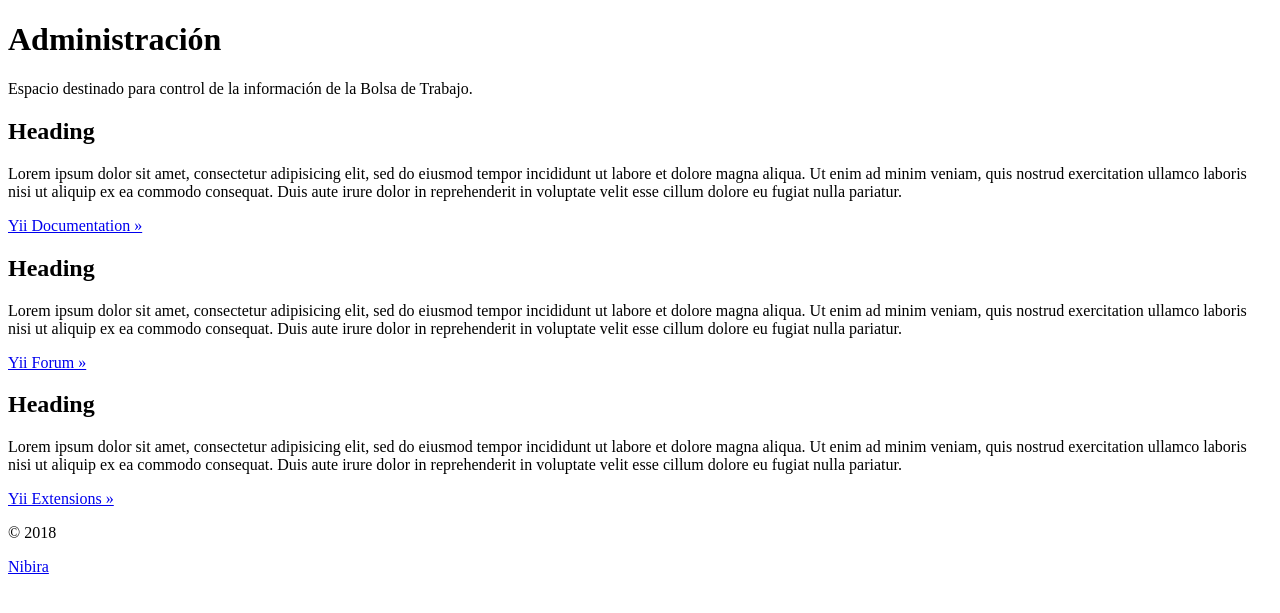
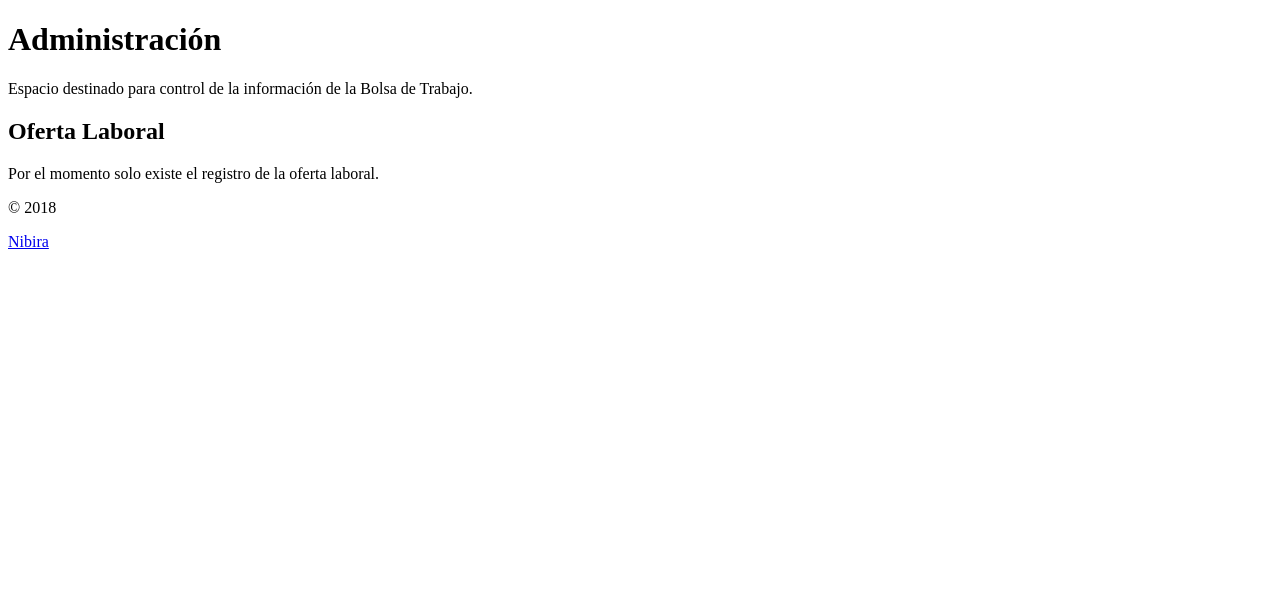
Before and after one commit to rvences/bolsnet, a Yii app: template backend/views/site/index.php in a window 1280 px wide. Shown: the top 613 px of the page. Run offline with PHP 8.4 and a stand-in for Yii, Linux system fonts and the light colour scheme; the template is opened without the code that fills it, so the values that code supplies are empty; some libraries are stand-ins or nearby versions.

Commit message:
Registrando oferta laboral

```diff
--- a/backend/views/site/index.php
+++ b/backend/views/site/index.php
@@ -17,35 +17,12 @@ $this->title = 'Bolsnet - Administracion';
 
         <div class="row">
             <div class="col-lg-4">
-                <h2>Heading</h2>
+                <h2>Oferta Laboral</h2>
 
-                <p>Lorem ipsum dolor sit amet, consectetur adipisicing elit, sed do eiusmod tempor incididunt ut labore et
-                    dolore magna aliqua. Ut enim ad minim veniam, quis nostrud exercitation ullamco laboris nisi ut aliquip
-                    ex ea commodo consequat. Duis aute irure dolor in reprehenderit in voluptate velit esse cillum dolore eu
-                    fugiat nulla pariatur.</p>
+                <p>Por el momento solo existe el registro de la oferta laboral.</p>
 
-                <p><a class="btn btn-default" href="http://www.yiiframework.com/doc/">Yii Documentation &raquo;</a></p>
             </div>
-            <div class="col-lg-4">
-                <h2>Heading</h2>
 
-                <p>Lorem ipsum dolor sit amet, consectetur adipisicing elit, sed do eiusmod tempor incididunt ut labore et
-                    dolore magna aliqua. Ut enim ad minim veniam, quis nostrud exercitation ullamco laboris nisi ut aliquip
-                    ex ea commodo consequat. Duis aute irure dolor in reprehenderit in voluptate velit esse cillum dolore eu
-                    fugiat nulla pariatur.</p>
-
-                <p><a class="btn btn-default" href="http://www.yiiframework.com/forum/">Yii Forum &raquo;</a></p>
-            </div>
-            <div class="col-lg-4">
-                <h2>Heading</h2>
-
-                <p>Lorem ipsum dolor sit amet, consectetur adipisicing elit, sed do eiusmod tempor incididunt ut labore et
-                    dolore magna aliqua. Ut enim ad minim veniam, quis nostrud exercitation ullamco laboris nisi ut aliquip
-                    ex ea commodo consequat. Duis aute irure dolor in reprehenderit in voluptate velit esse cillum dolore eu
-                    fugiat nulla pariatur.</p>
-
-                <p><a class="btn btn-default" href="http://www.yiiframework.com/extensions/">Yii Extensions &raquo;</a></p>
-            </div>
         </div>
 
     </div>
--- a/backend/views/site/login.php
+++ b/backend/views/site/login.php
@@ -7,13 +7,11 @@
 use yii\helpers\Html;
 use yii\bootstrap\ActiveForm;
 
-$this->title = 'Login';
+$this->title = 'Administración';
 $this->params['breadcrumbs'][] = $this->title;
 ?>
 <div class="site-login">
     <h1><?= Html::encode($this->title) ?></h1>
-
-    <p>Please fill out the following fields to login:</p>
 
     <div class="row">
         <div class="col-lg-5">
@@ -26,7 +24,7 @@ $this->params['breadcrumbs'][] = $this->title;
                 <?= $form->field($model, 'rememberMe')->checkbox() ?>
 
                 <div class="form-group">
-                    <?= Html::submitButton('Login', ['class' => 'btn btn-primary', 'name' => 'login-button']) ?>
+                    <?= Html::submitButton('Acceder', ['class' => 'btn btn-primary', 'name' => 'login-button']) ?>
                 </div>
 
             <?php ActiveForm::end(); ?>
```
